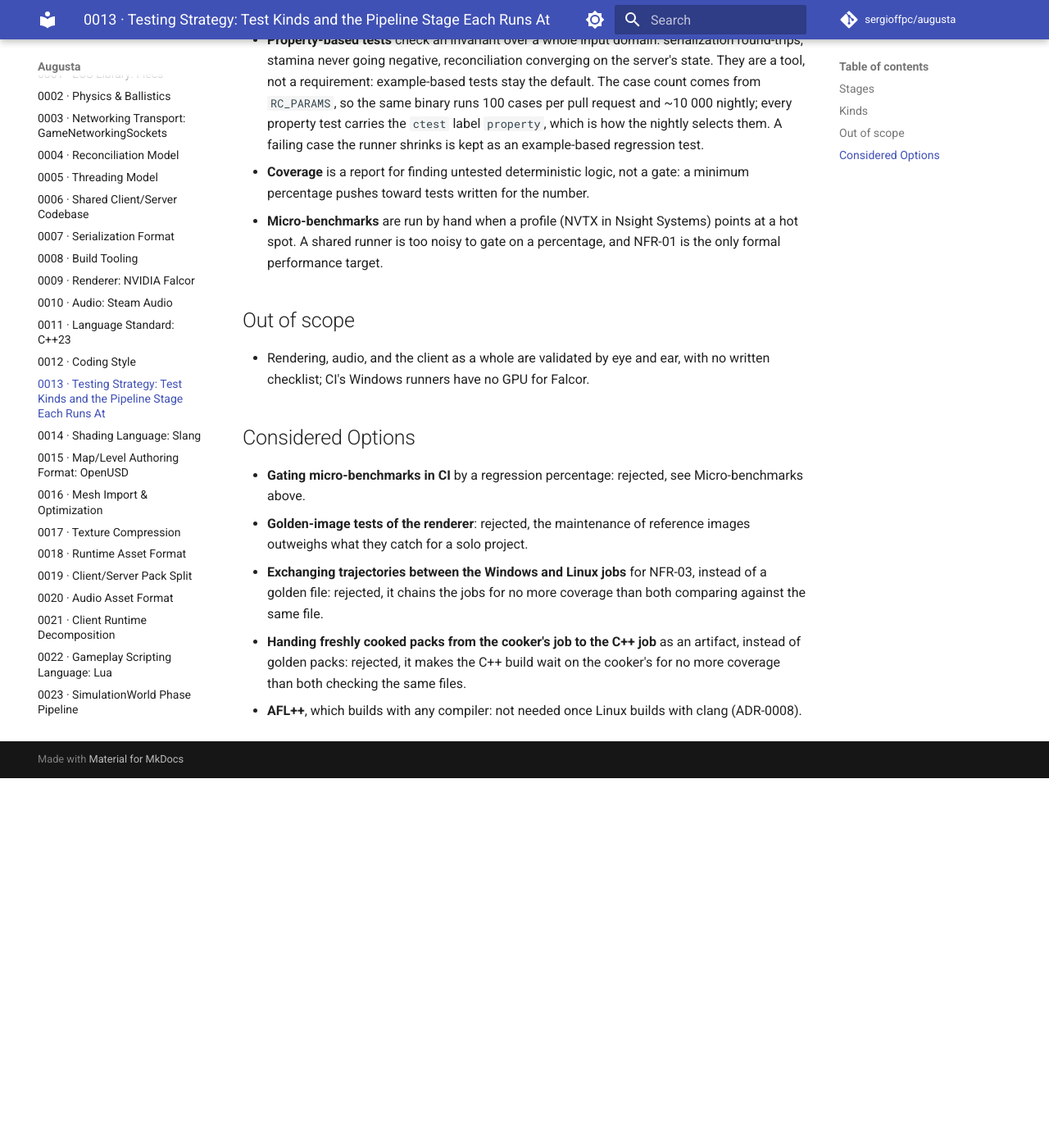
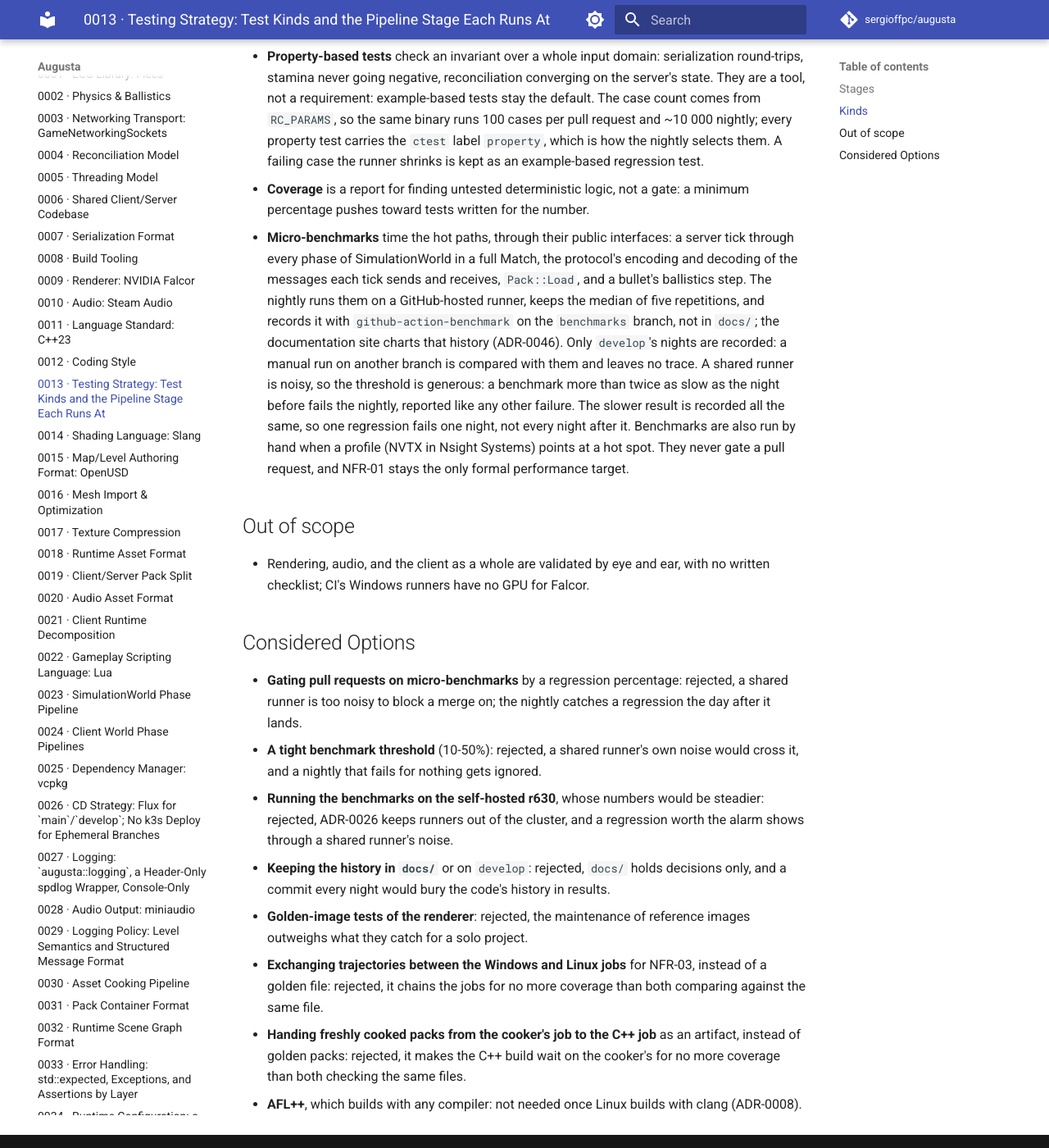
Before and after one commit to sergioffpc/augusta, an MkDocs documentation site: the page built from docs/adr/0013-testing-and-benchmarking.md, in a window 1280 px wide and 1400 px high, scrolled down 2415 px. Shown: the whole window at 82% size. Built offline with MkDocs 1.6.1 and Material for MkDocs 9.7.7, drawn with Linux system fonts in a browser that asks for light colours; comment, search, counter and statistics services are not loaded; before the commit the page ends 3364 px from its top, so only the background shows below that; some of the changed text lies outside the part shown.

Commit message:
ci: track the benchmarks nightly and alert on a regression
The nightly runs augusta_benchmarks (median of five repetitions) and
records the results with github-action-benchmark on the benchmarks
branch; only develop's nights are recorded. A benchmark more than twice
as slow as the night before fails the job, which opens the
nightly-failure issue. The docs site carries the chart under
benchmarks/ and is redeployed daily so it shows the latest night.
ADR-0013 and ADR-0046 amended. Closes #313.

Co-Authored-By: Claude Opus 5.5 <noreply@anthropic.com>

```diff
--- a/docs/adr/0013-testing-and-benchmarking.md
+++ b/docs/adr/0013-testing-and-benchmarking.md
@@ -22,7 +22,7 @@ how noisy its result is.
 | TSan | | | ✅ | |
 | Coverage report (`llvm-cov`) | | | ✅ | |
 | NFR-01 (tick rate under load) | | | | manual, on the r630 cluster |
-| Micro-benchmarks | by hand | | | |
+| Micro-benchmarks | by hand | | ✅ history, fails past 2× | |
 
 - **Pre-push** is a `.githooks/pre-push` hook running `clang-tidy` only:
   it is what MSVC does not catch and CI would, and a hook that builds and
@@ -94,9 +94,21 @@ how noisy its result is.
   is kept as an example-based regression test.
 - **Coverage** is a report for finding untested deterministic logic, not a
   gate: a minimum percentage pushes toward tests written for the number.
-- **Micro-benchmarks** are run by hand when a profile (NVTX in Nsight
-  Systems) points at a hot spot. A shared runner is too noisy to gate on a
-  percentage, and NFR-01 is the only formal performance target.
+- **Micro-benchmarks** time the hot paths, through their public interfaces:
+  a server tick through every phase of SimulationWorld in a full Match, the
+  protocol's encoding and decoding of the messages each tick sends and
+  receives, `Pack::Load`, and a bullet's ballistics step. The nightly runs
+  them on a GitHub-hosted runner, keeps the median of five repetitions, and
+  records it with `github-action-benchmark` on the `benchmarks` branch, not
+  in `docs/`; the documentation site charts that history (ADR-0046). Only
+  `develop`'s nights are recorded: a manual run on another branch is
+  compared with them and leaves no trace. A shared runner is noisy, so the
+  threshold is generous: a benchmark more than twice as slow as the night
+  before fails the nightly, reported like any other failure. The slower
+  result is recorded all the same, so one regression fails one night, not
+  every night after it. Benchmarks are also run by hand when a profile (NVTX
+  in Nsight Systems) points at a hot spot. They never gate a pull request,
+  and NFR-01 stays the only formal performance target.
 
 ## Out of scope
 
@@ -105,8 +117,17 @@ how noisy its result is.
 
 ## Considered Options
 
-- **Gating micro-benchmarks in CI** by a regression percentage: rejected,
-  see Micro-benchmarks above.
+- **Gating pull requests on micro-benchmarks** by a regression percentage:
+  rejected, a shared runner is too noisy to block a merge on; the nightly
+  catches a regression the day after it lands.
+- **A tight benchmark threshold** (10-50%): rejected, a shared runner's own
+  noise would cross it, and a nightly that fails for nothing gets ignored.
+- **Running the benchmarks on the self-hosted r630**, whose numbers would be
+  steadier: rejected, ADR-0026 keeps runners out of the cluster, and a
+  regression worth the alarm shows through a shared runner's noise.
+- **Keeping the history in `docs/`** or on `develop`: rejected, `docs/`
+  holds decisions only, and a commit every night would bury the code's
+  history in results.
 - **Golden-image tests of the renderer**: rejected, the maintenance of
   reference images outweighs what they catch for a solo project.
 - **Exchanging trajectories between the Windows and Linux jobs** for
--- a/mkdocs.yml
+++ b/mkdocs.yml
@@ -42,7 +42,9 @@ hooks:
   - tools/docs/hooks.py
 validation:
   # The navigation's API reference entry links to api/, which Doxygen fills
-  # after MkDocs has built; every other entry is a page the hook found.
+  # after MkDocs has built, and its Benchmarks entry to benchmarks/, which the
+  # docs workflow fills from the nightly's results; every other entry is a page
+  # the hook found.
   nav:
     not_found: info
   links:
--- a/tools/docs/hooks.py
+++ b/tools/docs/hooks.py
@@ -50,6 +50,7 @@ def on_config(config):
     config["nav"] = [{title: page} for title, page in LEADING_NAV] + [
         {"Decisions (ADRs)": adrs},
         {"API reference": "api/"},
+        {"Benchmarks": "benchmarks/"},
     ]
     return config
 
```
Also changed, not shown: docs/ENGINEERING.md (+9 -5 lines), docs/adr/0046-documentation-site.md (+6 -0 lines), 3 other files.
